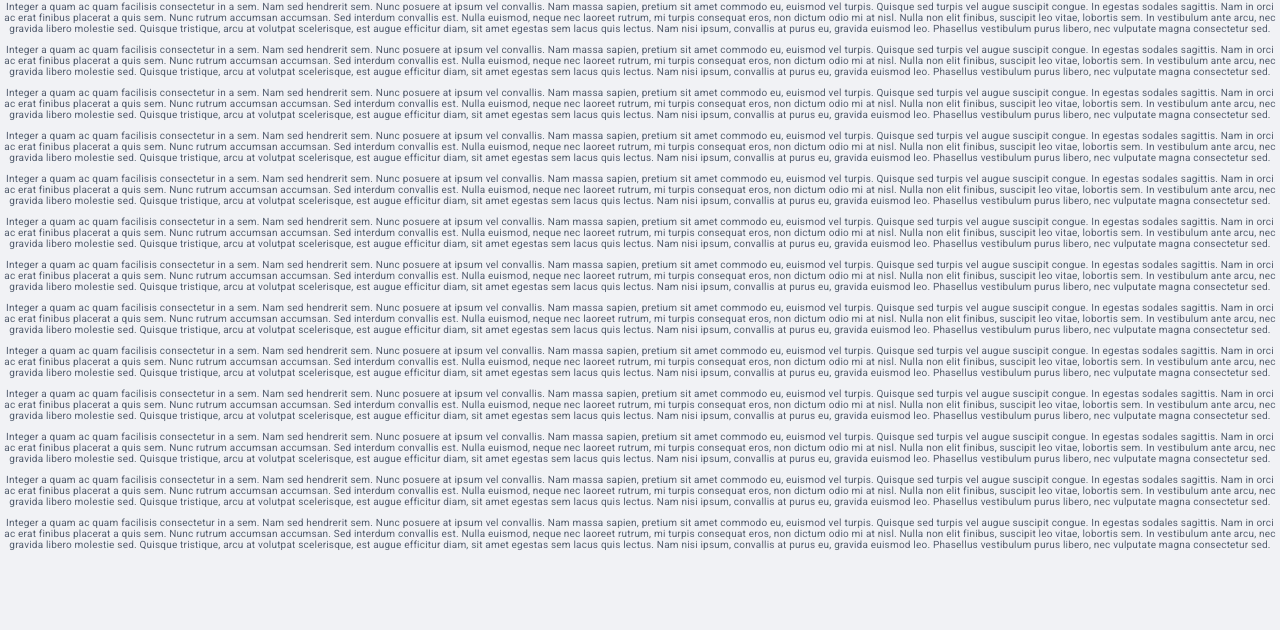
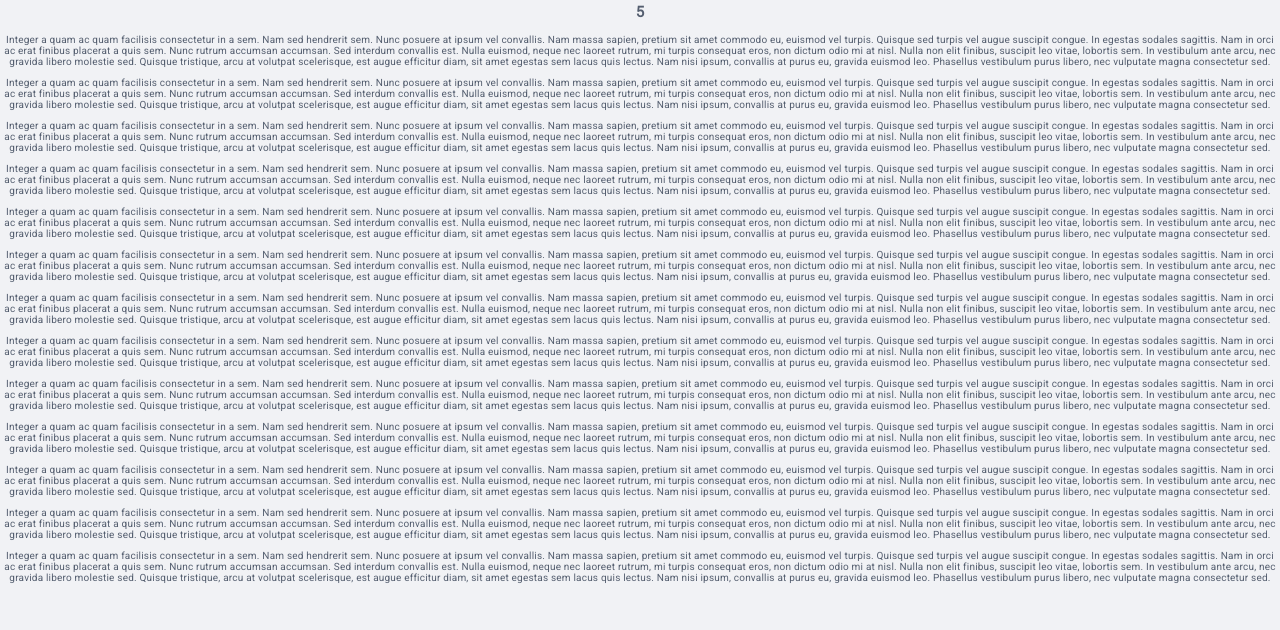
Before and after one commit to anewlink/2_rxjs-basics-master, a website built with Parcel: page index.html in a window 1280 px wide. Shown: the part 170-800 px from the top of the page. Built offline with nearby package versions, Linux system fonts and the light colour scheme.

Commit message:
Lab 2 sample countdown

```diff
--- a/index.html
+++ b/index.html
@@ -12,7 +12,9 @@
     </header>
     <div id="app">
       <h1>Ultimate RxJS</h1>
+      <h2 id="countdown"></h2>
       <div class="progress-bar"></div>
+      <div id="message"></div>
       <p>
         Integer a quam ac quam facilisis consectetur in a sem. Nam sed hendrerit
         sem. Nunc posuere at ipsum vel convallis. Nam massa sapien, pretium sit
@@ -196,7 +198,7 @@
         vestibulum purus libero, nec vulputate magna consectetur sed.
       </p>
     </div>
-    <script src="labs/1_lab.js"></script>
+    <script src="labs/2_lab.js"></script>
     <!-- <script src="index.js"></script> -->
     <!--  <script src="https://cdnjs.cloudflare.com/ajax/libs/rxjs/7.8.2/rxjs.umd.min.js"></script> -->
   </body>
--- /dev/null
+++ b/labs/2_lab.js
@@ -0,0 +1,26 @@
+// begin lesson code
+import { interval } from 'rxjs';
+import { filter, mapTo, scan, tap } from 'rxjs/operators';
+
+let initialCount = 10;
+
+//elem refs
+const countdown = document.getElementById('countdown');
+const message = document.getElementById('message');
+
+// streams
+const counter$ = interval(1000);
+
+const countDown$ = counter$
+  .pipe(
+    mapTo(-1),
+    scan((accumulator, current) => accumulator + current, initialCount),
+    // tap(console.log),
+    filter(value => value >= 0),
+  )
+  .subscribe((value) => {
+    countdown.innerHTML = value;
+    if (!value) {
+      message.innerHTML = 'Liftoff';
+    }
+  });
```
